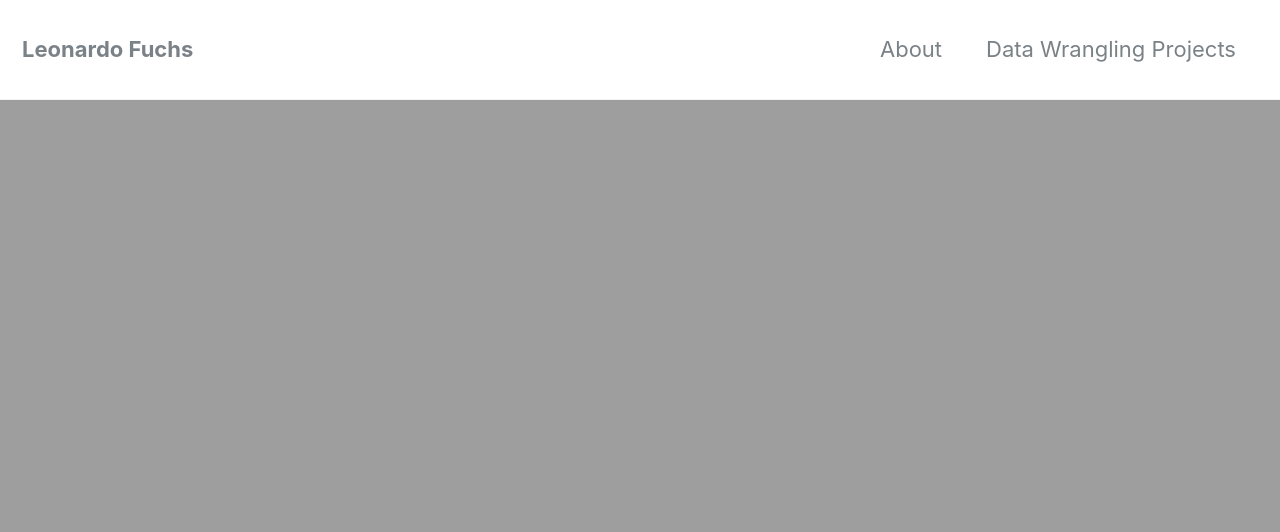
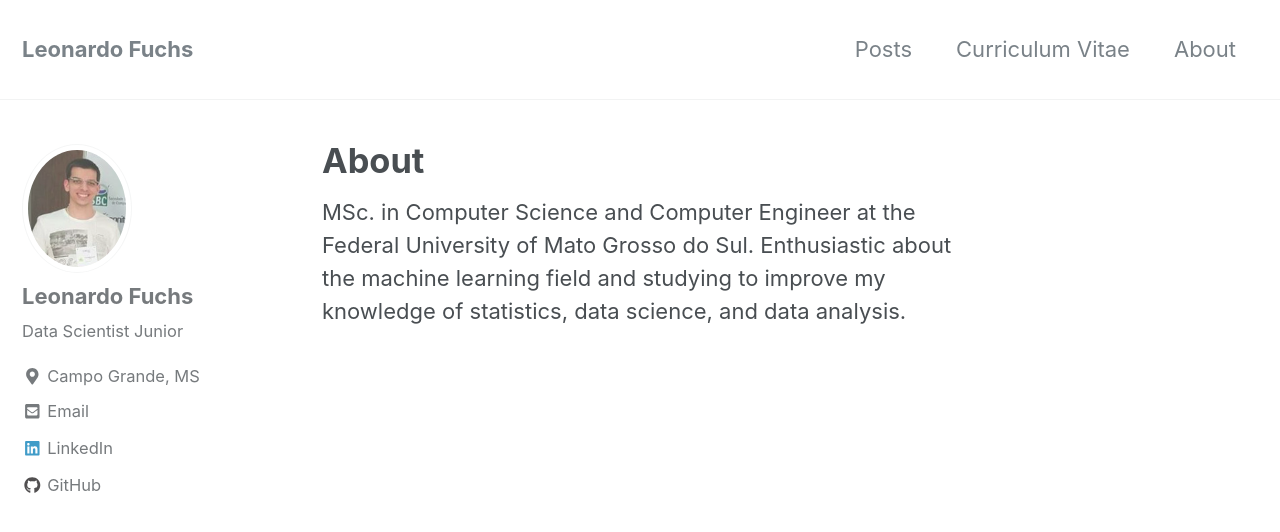
Before and after one commit to LeoFuchs/LeoFuchs.github.io, a Jekyll site: the page built from _pages/about.md, in a window 1280 px wide and 900 px high. Shown: the top 532 px of the window. Built offline with Jekyll 4.4.1, drawn with Linux system fonts in a browser that asks for light colours; nearby versions of some CDN libraries; some of the changed text lies outside the part shown.

Commit message:
Change Menu

```diff
--- a/_data/navigation.yml
+++ b/_data/navigation.yml
@@ -1,9 +1,11 @@
 # main links
 main:
+  - title: "Posts"
+    url: /posts/
+  - title: "Curriculum Vitae"
+    url: /cv/
   - title: "About"
     url: /about/
-  - title: "Data Wrangling Projects"
-    url: /data-wrangling/
   # - title: "About"
   #   url: https://mmistakes.github.io/minimal-mistakes/about/
   # - title: "Sample Posts"
--- a/_pages/about.md
+++ b/_pages/about.md
@@ -1,10 +1,8 @@
 ---
 title: "About"
 permalink: /about/
-header:
-  image: "/images/zakim.jpg"
+#header:
+#  image: "/images/zakim.jpg"
 ---
 
-I'm a senior data scientist who excels at data wrangling, machine learning, exploratory analysis, and data visualizations.
-
-Etc, etc, etc
+MSc. in Computer Science and Computer Engineer at the Federal University of Mato Grosso do Sul. Enthusiastic about the machine learning field and studying to improve my knowledge of statistics, data science, and data analysis.
```
Also changed, not shown: _pages/cv.md (added, +19 -0 lines), _pages/machinelearning.md (deleted, +0 -8 lines), _pages/posts.md (added, +6 -0 lines).
